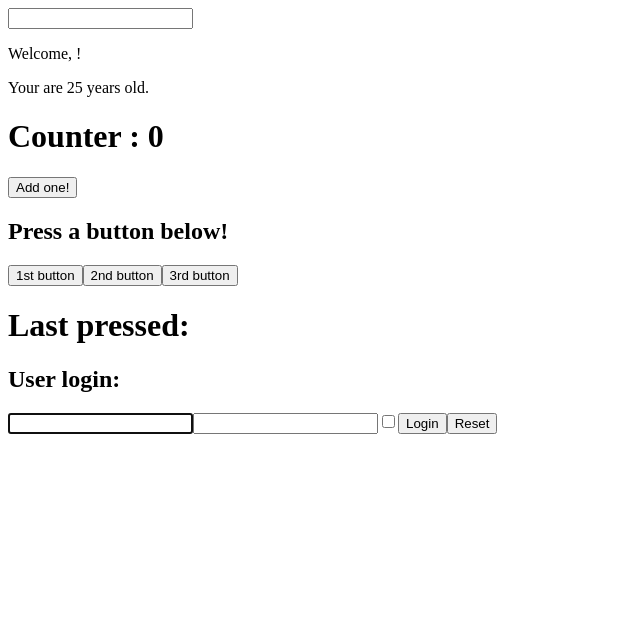
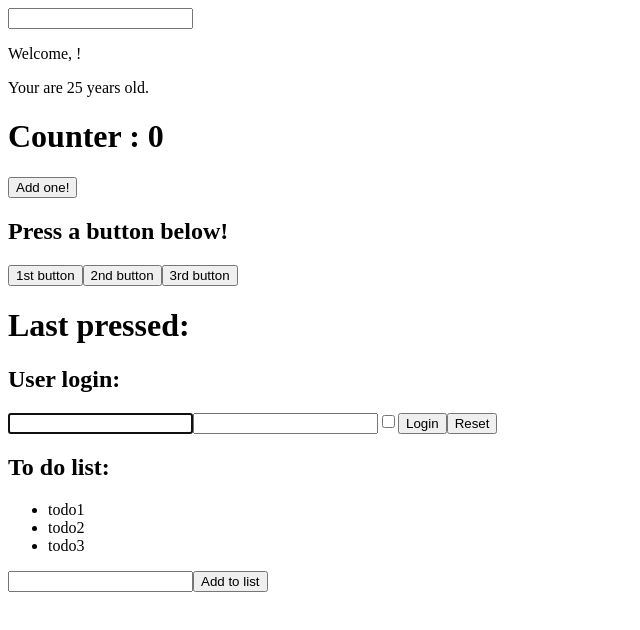
Before and after one commit to Francxmf/dhreactexercises, a React (Create React App) app: page / in a window 1280 px wide. Shown: the top 630 px of the page, without its empty margins (0-640 px from the left). Built offline with nearby package versions, Linux system fonts and the light colour scheme.

Commit message:
completion of the exercise lists 03

```diff
--- a/src/App.js
+++ b/src/App.js
@@ -3,6 +3,7 @@ import { InteractiveWelcome } from "./InteractiveWelcome";
 import { Counter } from "./Counter";
 import { ClickTracker } from "./ClickTracker";
 import { UncontrolledLogin } from "./UncontrolledLogin";
+import { ToDoList } from "./ToDoList"
 
 
 export class App extends React.Component{
@@ -16,6 +17,7 @@ export class App extends React.Component{
           <Counter initialValue={0} />
           <ClickTracker />
           <UncontrolledLogin passFunction = {this.onLogin}/>
+          <ToDoList />
         </div>
       );
   }
--- /dev/null
+++ b/src/ToDoList.js
@@ -0,0 +1,43 @@
+import React from "react";
+
+export class ToDoList extends React.Component {
+  state = {
+    items: ["todo1", "todo2", "todo3"],
+    todo: "",
+  };
+  inputFieldHandler = (event) => {
+    this.setState({
+      todo: event.target.value,
+      focus : event.target
+    });
+  };
+  buttonEventHandler = () => {
+    this.setState((state) => {
+      state.items.push(state.todo);
+    },()=> this.setState((state2)=> {
+        state2.todo = ""
+        return state2.items
+    }));
+  };
+
+  render() {
+    return (
+      <>
+        <h2>To do list:</h2>
+        <ul>
+          {this.state.items.map((todo, index) => (
+            <li key={index}>{todo}</li>
+          ))}
+        </ul>
+        <input
+          name="todo"
+          value={this.state.todo}
+          onChange={this.inputFieldHandler}
+        />
+        <button name="addbtn" onClick={this.buttonEventHandler}>
+          Add to list
+        </button>
+      </>
+    );
+  }
+}
```
